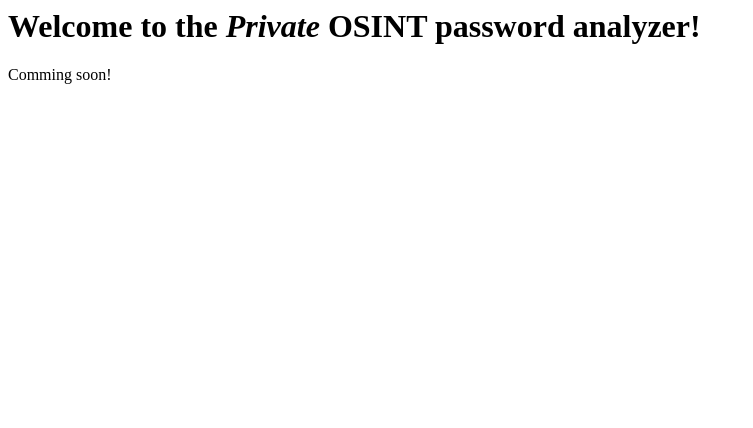
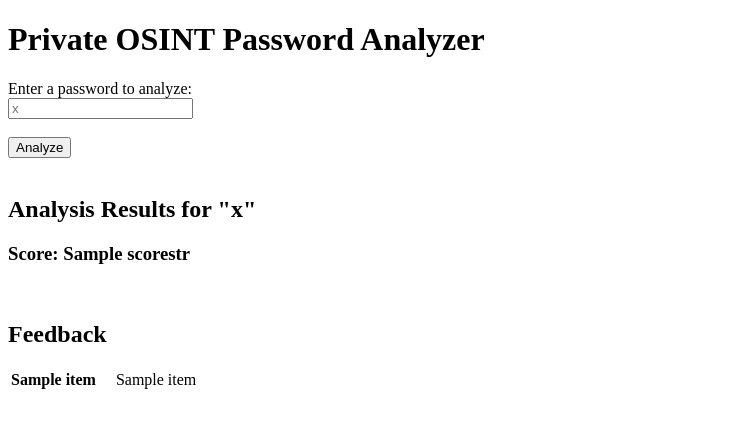
Before and after one commit to 2010Nick91/ai-password-and-email-analyzer, a Flask app: template templates/index.html in a window 1280 px wide. Shown: the top 428 px of the page, without its empty margins (0-753 px from the left). Run offline with Flask 3, Linux system fonts and the light colour scheme; the template is opened without the code that fills it: most values are stand-ins (such as "Sample title", 1, 10 or a date in 2020).

Commit message:
Web page done, several false positives in password.py to solve

```diff
--- a/analysis/password.py
+++ b/analysis/password.py
@@ -88,5 +88,7 @@ def password(password):
         feedback["overall"] = "very high risk"
 
     score_str = f"{score}/100"
-
+    feedback["common_elements"] = feedback["common_elements"] if feedback["common_elements"] else "none"
+    if isinstance(feedback["common_elements"], list):
+        feedback["common_elements"] = ", ".join([i.strip('\\') for i in feedback["common_elements"]])
     return score, score_str, feedback
--- a/app.py
+++ b/app.py
@@ -1,10 +1,14 @@
-from flask import Flask, render_template
+from flask import Flask, render_template, request
 from analysis.password import password
 
 app = Flask(__name__)
 
-@app.route("/")
+@app.route("/", methods=["GET", "POST"])
 def home():
+    if request.method == "POST":
+        password_input = request.form["password"]
+        score, scorestr, feedback = password(password_input)
+        return render_template("index.html", password=password_input, score=score, scorestr=scorestr, feedback=feedback)
     return render_template("index.html")
 
 if __name__ == "__main__":
--- a/templates/index.html
+++ b/templates/index.html
@@ -1,6 +1,29 @@
-<head>
-    <h1>Welcome to the <em>Private</em> OSINT password analyzer!</h1>
-</head>
-<body>
-    <p>Comming soon!</p>
-</body>
+<!DOCTYPE html>
+<html lang="en">
+    <head>
+        <title>Private OSINT Password Analyzer</title>
+    </head>
+    <body>
+        <h1>Private OSINT Password Analyzer</h1>
+        <form action="/" method="POST">
+            <label for="password">Enter a password to analyze:</label><br>
+            <input type="text" id="password" name="password" placeholder="{{ password }}" required><br><br>
+            <input type="submit" value="Analyze"><br><br>
+        </form>
+       <main>
+        {% if password %}
+            <h2>Analysis Results for "{{ password }}"</h2>
+            <h3><strong>Score</strong>: {{ scorestr }}</h3><br>
+            <h2>Feedback</h2>
+            <table>
+                {% for item in feedback %}
+                <tr>
+                    <th type="row">{{ item }}</th>
+                    <td>&nbsp;&nbsp;&nbsp;</td>
+                    <td>{{ feedback[item] }}</td>
+                </tr>
+                {% endfor %}
+        {% endif %}
+       </main>
+    </body>
+</html>
```
